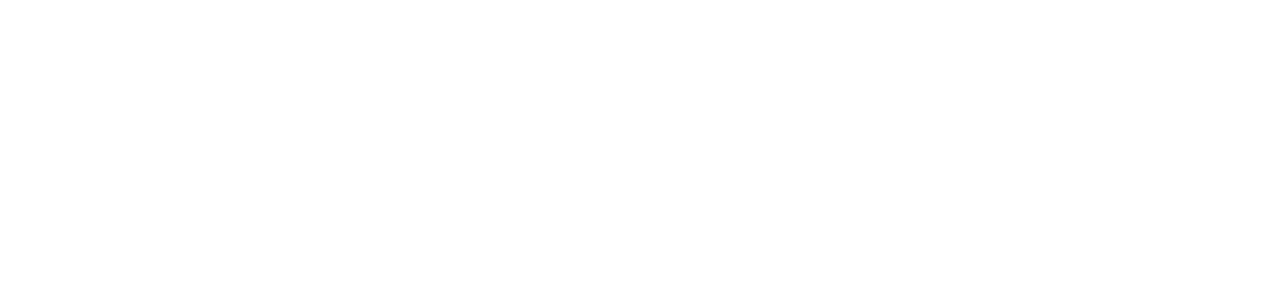
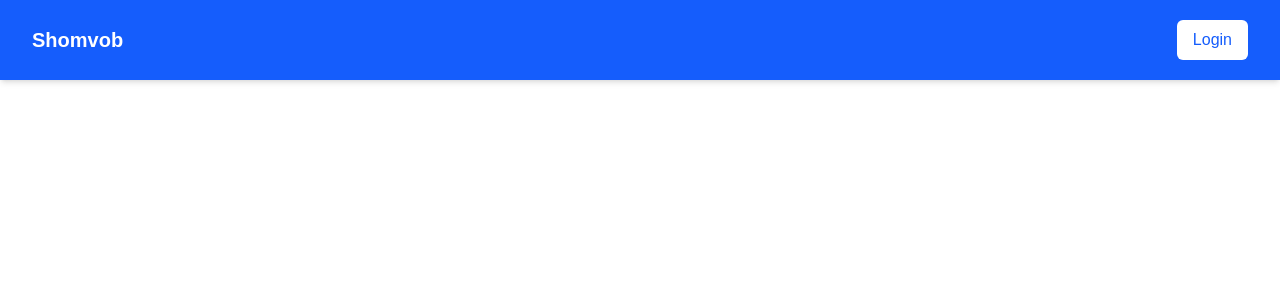
Before and after one commit to sajal-jayanto/mini-job-board-fornt, a Next.js app: page / in a window 1280 px wide. Shown: the top 300 px of the page. Built offline with nearby package versions, Linux system fonts and the light colour scheme.

Commit message:
create nav bar

```diff
--- a/src/app/layout.tsx
+++ b/src/app/layout.tsx
@@ -1,5 +1,6 @@
 import type { Metadata } from "next";
 import { Geist, Geist_Mono } from "next/font/google";
+import { ReactNode } from "react";
 import "./globals.css";
 
 const geistSans = Geist({
@@ -17,11 +18,7 @@ export const metadata: Metadata = {
   description: "Mini Job Board",
 };
 
-export default function RootLayout({
-  children,
-}: Readonly<{
-  children: React.ReactNode;
-}>) {
+const RootLayout = ({ children }: Readonly<{ children: ReactNode }>) => {
   return (
     <html lang="en">
       <body
@@ -31,4 +28,6 @@ export default function RootLayout({
       </body>
     </html>
   );
-}
+};
+
+export default RootLayout;
--- a/src/app/page.tsx
+++ b/src/app/page.tsx
@@ -1,5 +1,27 @@
-import Image from "next/image";
+const Home = () => {
+  return (
+    <>
+      <nav className="bg-blue-600 shadow-md">
+        <div className="max-w-7xl mx-auto px-4 sm:px-6 lg:px-8">
+          <div className="flex justify-between h-20">
+            <div className="flex">
+              <div className="flex-shrink-0 flex items-center text-xl font-bold text-white">
+                Shomvob
+              </div>
+            </div>
+            <div className="flex items-center">
+              <button className="text-md px-4 py-2 rounded-md bg-white text-blue-600">
+                Login
+              </button>
+            </div>
+          </div>
+        </div>
+      </nav>
+      <div className="mb-8">
+        <div className="relative"></div>
+      </div>
+    </>
+  );
+};
 
-export default function Home() {
-  return <div></div>;
-}
+export default Home;
```
Also changed, not shown: package.json (+6 -6 lines).
